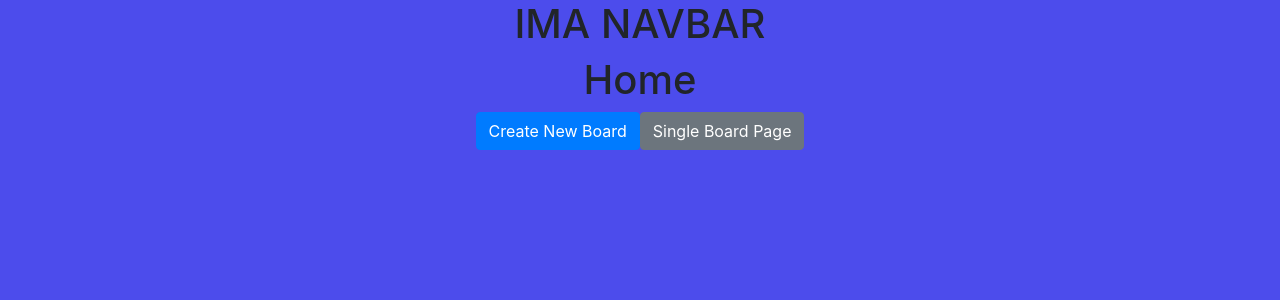
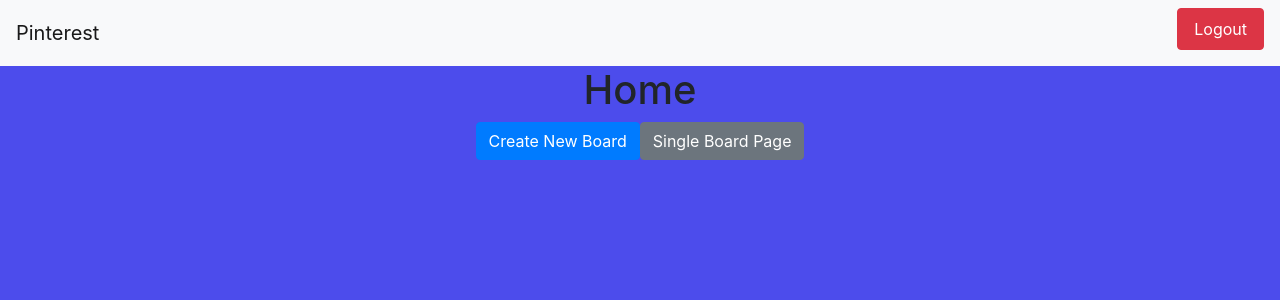
Before and after one commit to gseals/pinterest-routing, a React (Create React App) app: page / in a window 1280 px wide. Shown: the top 300 px of the page. Built offline with nearby package versions, Linux system fonts and the light colour scheme; no server answers; sample sign-in values are in the browser's storage.

Commit message:
navbar complete

```diff
--- a/src/components/shared/MyNavBar/MyNavBar.js
+++ b/src/components/shared/MyNavBar/MyNavBar.js
@@ -1,12 +1,33 @@
 import React from 'react';
+
+import firebase from 'firebase/app';
+import 'firebase/auth';
 
 import './MyNavBar.scss';
 
 class MyNavBar extends React.Component {
+  logMeOut = (e) => {
+    e.preventDefault();
+    firebase.auth().signOut();
+  }
+
   render() {
+    const { authed } = this.props;
     return (
       <div className="MyNavBar">
-        <h1>IMA NAVBAR</h1>
+        <nav class="navbar navbar-expand-lg navbar-light bg-light">
+          <a class="navbar-brand" href="/">Pinterest</a>
+  <button class="navbar-toggler" type="button" data-toggle="collapse" data-target="#navbarSupportedContent" aria-controls="navbarSupportedContent" aria-expanded="false" aria-label="Toggle navigation">
+            <span class="navbar-toggler-icon"></span>
+          </button>
+
+          <div class="collapse navbar-collapse" id="navbarSupportedContent">
+            <ul className="navbar-nav mr-auto mt-lg-0"></ul>
+            <div class="my-2 mt-lg-0">
+              {authed && (<button className="nav-link btn btn-danger" onClick={this.logMeOut}>Logout</button>)}
+            </div>
+          </div>
+        </nav>
       </div>
     );
   }
```
